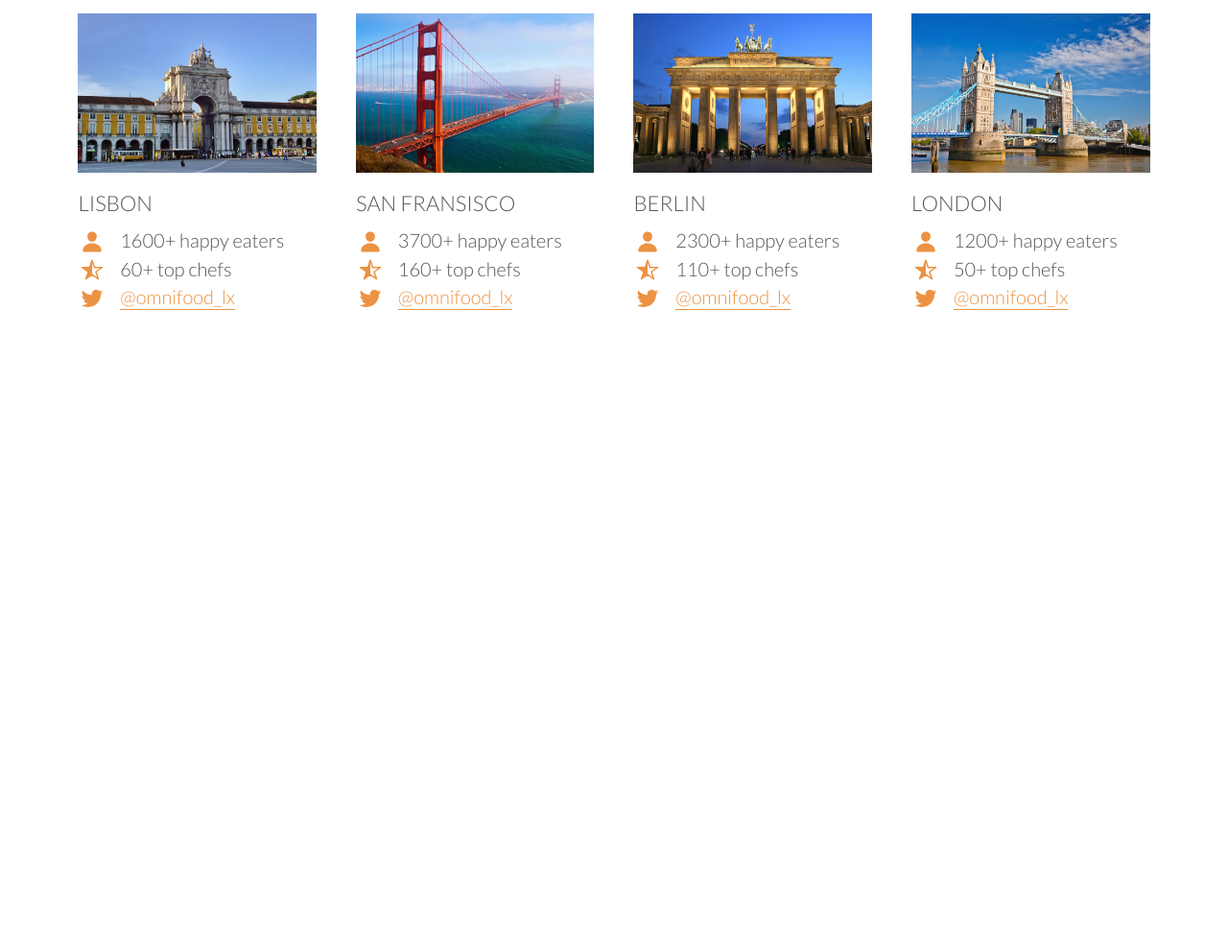
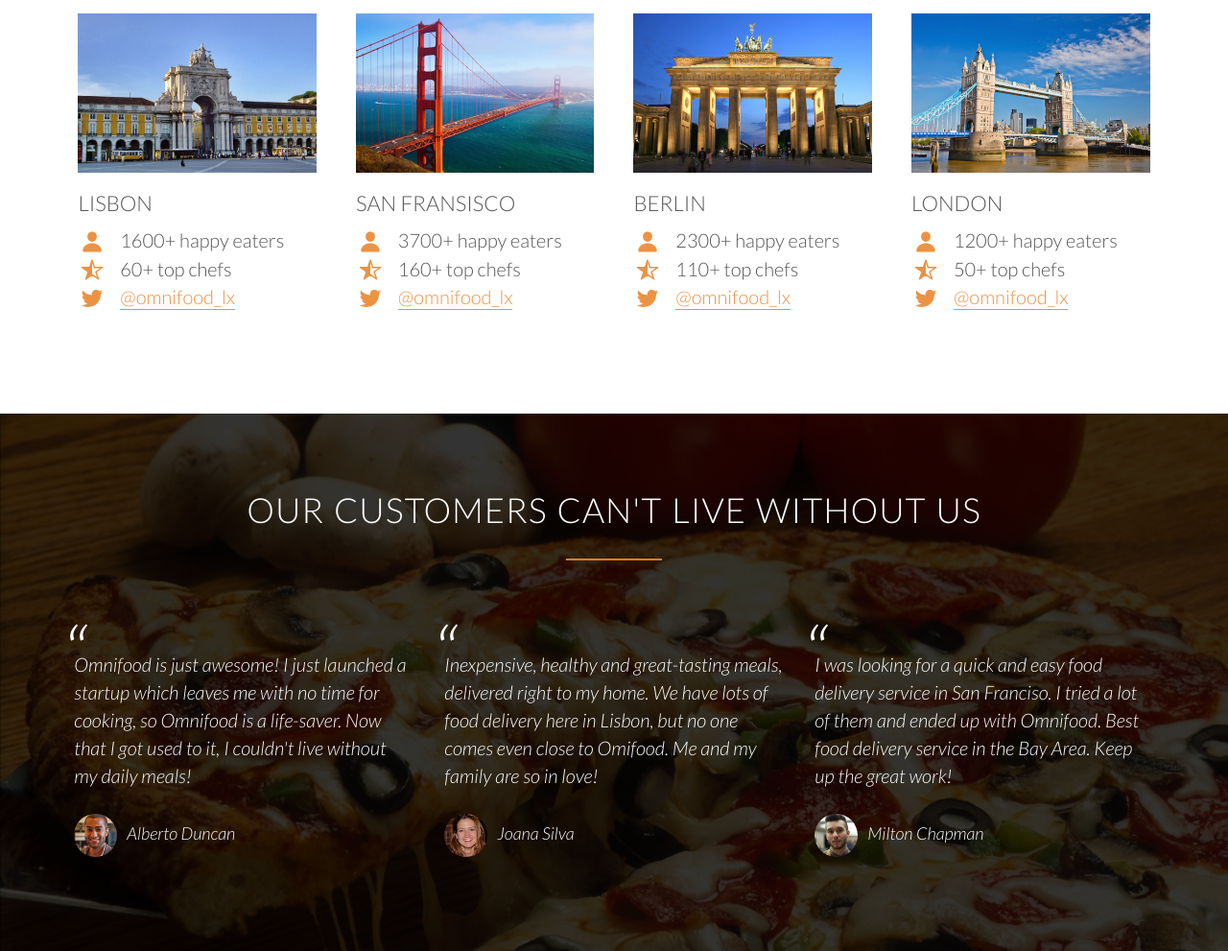
Before and after one commit to arpan-banerjee7/omnifood_htmlcss, a plain HTML site: page index.html in a window 1280 px wide. Shown: the part 2924-3915 px from the top of the page at 96% size. Before the commit the page ends 3355 px from the top, so only its background shows below. Drawn offline with nearby package versions, Linux system fonts and the light colour scheme.

Commit message:
testimonial section

```diff
--- a/index.html
+++ b/index.html
@@ -275,6 +275,32 @@
           </div>
         </div>
       </section>
+      <section class="section-testimonials">
+        <div class="row">
+          <h2>Our customers can't live without us</h2>
+        </div>
+        <div class="row">
+          <div class="col span-1-of-3">
+            <blockquote>
+              Omnifood is just awesome! I just launched a startup which leaves me with no time for cooking, so Omnifood is a life-saver. Now that I got used to it, I couldn't live without my daily meals!
+            <cite><img src="resources/img/customer-1.jpg" alt="customer-1">Alberto Duncan</cite>
+            </blockquote>
+          </div>
+          <div class="col span-1-of-3">
+            <blockquote>
+              Inexpensive, healthy and great-tasting meals, delivered right to my home. We have lots of food delivery here in Lisbon, but no one comes even close to Omifood. Me and my family are so in love!
+            <cite><img src="resources/img/customer-2.jpg" alt="customer-2">Joana Silva</cite>
+            </blockquote>
+          </div>
+          <div class="col span-1-of-3">
+            <blockquote>
+              I was looking for a quick and easy food delivery service in San Franciso. I tried a lot of them and ended up with Omnifood. Best food delivery service in the Bay Area. Keep up the great work!
+            <cite><img src="resources/img/customer-3.jpg" alt="customer-3">Milton Chapman</cite>
+            </blockquote>
+          </div>
+
+        </div>
+      </section>
     <script src="https://unpkg.com/ionicons@5.0.0/dist/ionicons.js"></script>
   </body>
 </html>
--- a/resources/css/style.css
+++ b/resources/css/style.css
@@ -178,6 +178,7 @@ a:active {
 header {
   background-image: linear-gradient(rgba(0, 0, 0, 0.705), rgba(0, 0, 0, 0.705)),
     url(img/hero.jpg);
+  background-attachment: fixed;
   height: 100vh;
   background-size: cover;
   background-position: center;
@@ -341,3 +342,45 @@ header {
 .city-feature {
   margin-bottom: 5px;
 }
+
+/*----------------------------------------------*/
+/*TESTIMONIALS */
+/*----------------------------------------------*/
+
+.section-testimonials {
+  background-image: linear-gradient(rgba(0, 0, 0, 0.801), rgba(0, 0, 0, 0.801)),
+    url(img/back-customers.jpg);
+  background-size: cover;
+  color: #fff;
+  background-attachment: fixed;
+}
+
+blockquote {
+  padding: 2%;
+  font-style: italic;
+  line-height: 145%;
+  margin-top: 45px;
+  position: relative;
+}
+
+blockquote:before {
+  content: "\201C";
+  font-size: 400%;
+  display: block;
+  position: absolute;
+  top: -5px;
+  left: -5px;
+}
+
+cite {
+  display: block;
+  font-size: 90%;
+  margin-top: 25px;
+}
+
+cite img {
+  height: 45px;
+  border-radius: 50%;
+  margin-right: 10px;
+  vertical-align: middle;
+}
```
Also changed, not shown: resources/css/img/back-customers.jpg (renamed from resources/img/back-customers.jpg).
